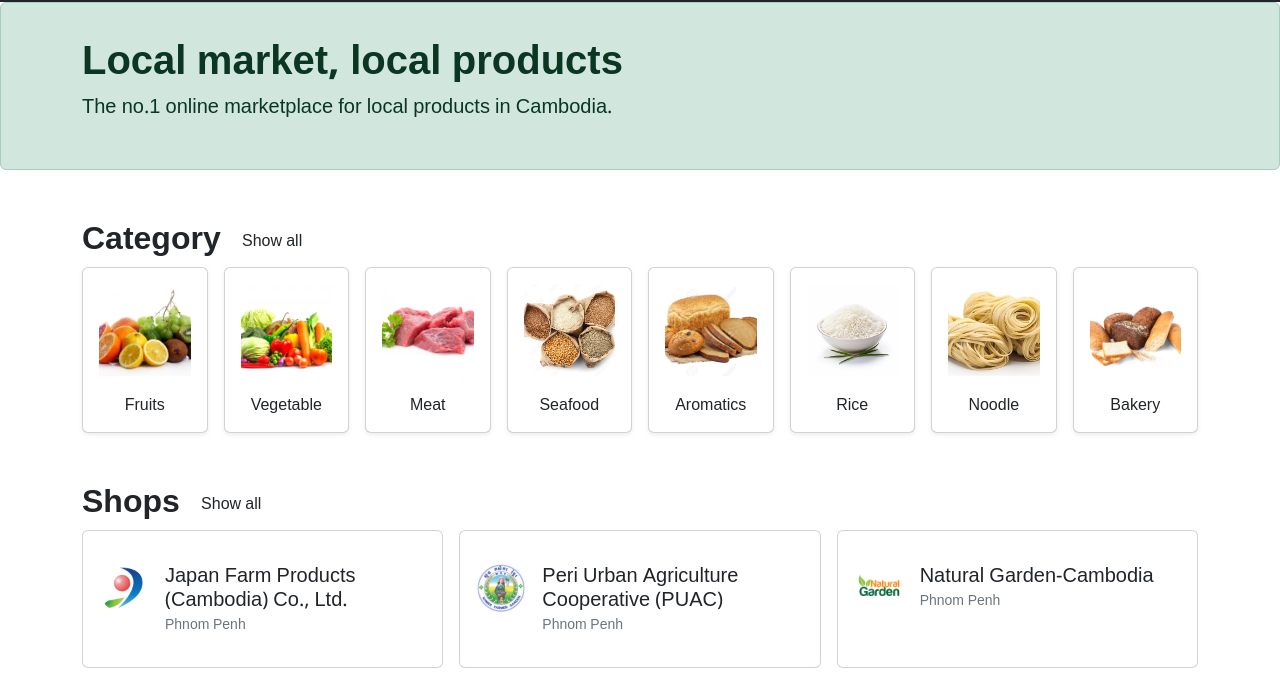
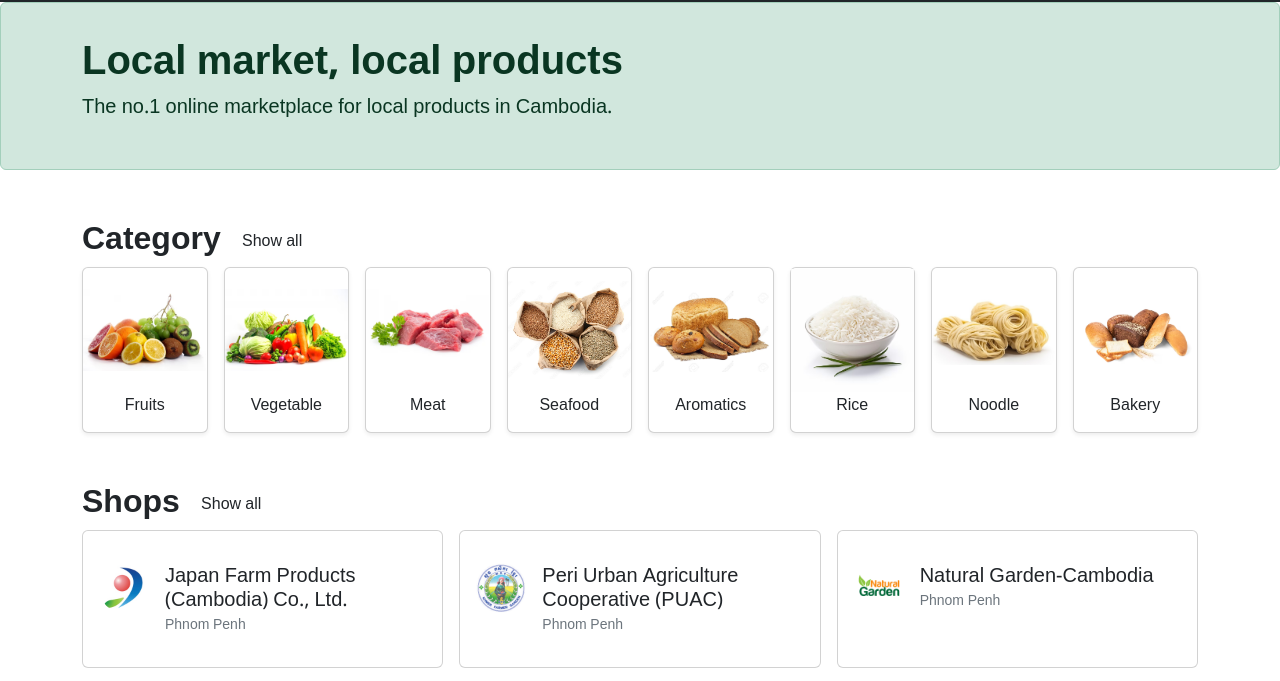
Before and after one commit to david-neau/E-Commerce_Produce_Template, a plain HTML site: page index.html in a window 1280 px wide. Shown: the part 80-761 px from the top of the page. Drawn offline with nearby package versions, Linux system fonts and the light colour scheme.

Commit message:
Update image class names in index.html

```diff
--- a/css/styles.css
+++ b/css/styles.css
@@ -24,8 +24,10 @@ body {
   object-fit: cover;
 }
 
-.product-image {
-  object-fit: cover;
+.category-image {
+  aspect-ratio: 1/1;
+  object-fit: contain;
+  zoom: 1%;
 }
 
 .location:hover {
--- a/index.html
+++ b/index.html
@@ -285,7 +285,7 @@
               <div class="card h-100 shadow-sm card-hover d-flex flex-column">
                 <img
                   src="/images/category/fruits.avif"
-                  class="card-img-top product-image p-3"
+                  class="card-img-top category-image p-3"
                   alt=""
                 />
                 <div class="card-body pt-0">
@@ -299,7 +299,7 @@
               <div class="card h-100 shadow-sm card-hover d-flex flex-column">
                 <img
                   src="/images/category/vegetables.avif"
-                  class="card-img-top product-image p-3"
+                  class="card-img-top category-image p-3"
                   alt=""
                 />
                 <div class="card-body pt-0">
@@ -313,7 +313,7 @@
               <div class="card h-100 shadow-sm card-hover d-flex flex-column">
                 <img
                   src="/images/category/meat.avif"
-                  class="card-img-top product-image p-3"
+                  class="card-img-top category-image p-3"
                   alt=""
                 />
                 <div class="card-body pt-0">
@@ -327,7 +327,7 @@
               <div class="card h-100 shadow-sm card-hover d-flex flex-column">
                 <img
                   src="/images/category/grains.jpg"
-                  class="card-img-top product-image p-3"
+                  class="card-img-top category-image p-3"
                   alt=""
                 />
                 <div class="card-body pt-0">
@@ -342,7 +342,7 @@
               <div class="card h-100 shadow-sm card-hover d-flex flex-column">
                 <img
                   src="/images/category/bakery.jpg"
-                  class="card-img-top product-image p-3"
+                  class="card-img-top category-image p-3"
                   alt=""
                 />
                 <div class="card-body pt-0">
@@ -356,7 +356,7 @@
               <div class="card h-100 shadow-sm card-hover d-flex flex-column">
                 <img
                   src="/images/category/rice.avif"
-                  class="card-img-top product-image p-3"
+                  class="card-img-top category-image p-3"
                   alt=""
                 />
                 <div class="card-body pt-0">
@@ -370,7 +370,7 @@
               <div class="card h-100 shadow-sm card-hover d-flex flex-column">
                 <img
                   src="/images/category/noodle.jpg"
-                  class="card-img-top product-image p-3"
+                  class="card-img-top category-image p-3"
                   alt=""
                 />
                 <div class="card-body pt-0">
@@ -384,7 +384,7 @@
               <div class="card h-100 shadow-sm card-hover d-flex flex-column">
                 <img
                   src="/images/category/bakery.avif"
-                  class="card-img-top product-image p-3"
+                  class="card-img-top category-image p-3"
                   alt=""
                 />
                 <div class="card-body pt-0">
```
